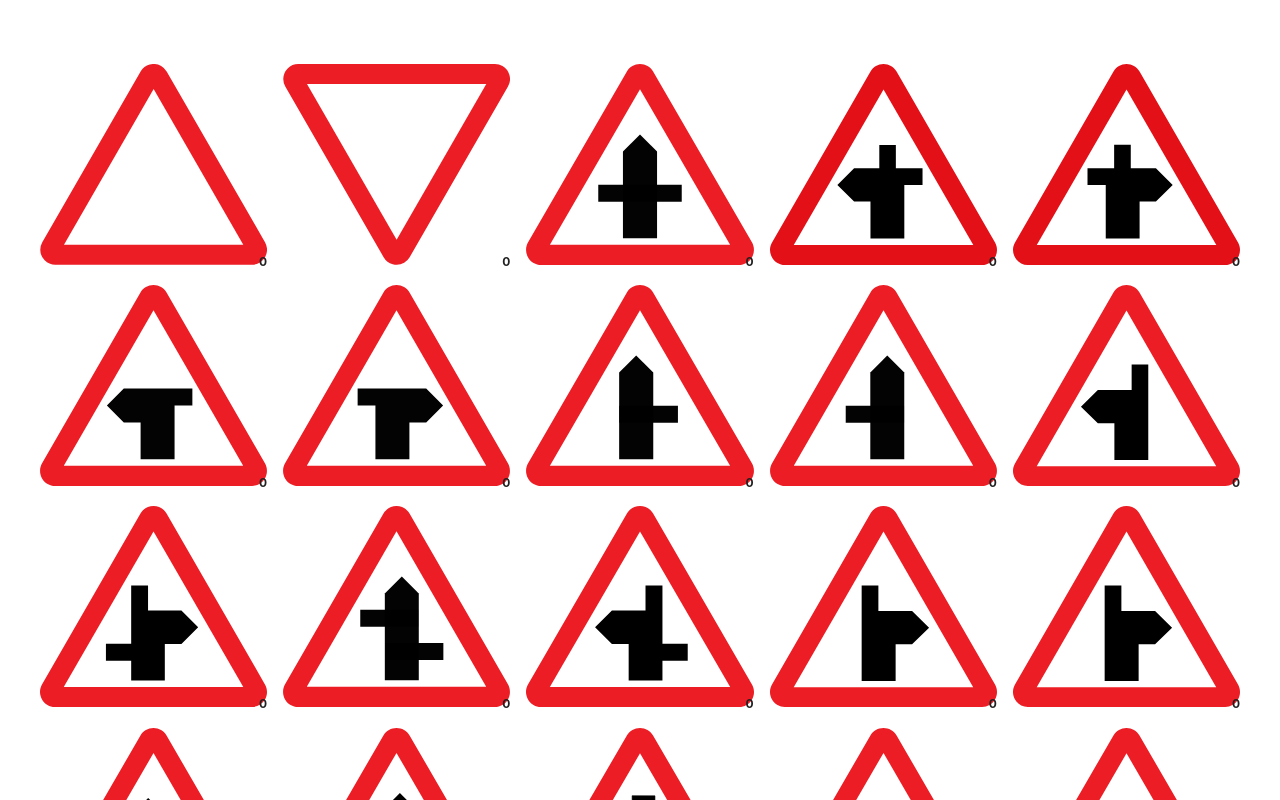
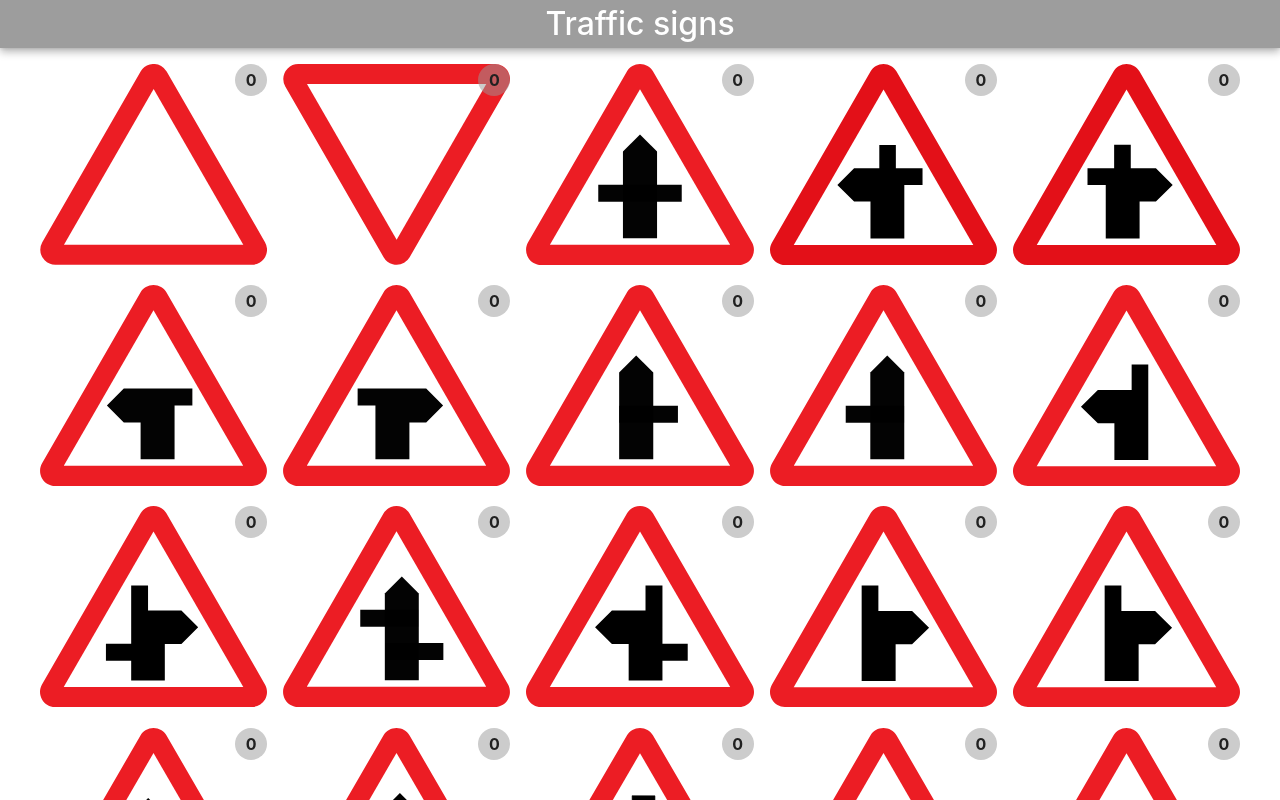
Before and after one commit to euangoddard/traffic-signs, an Angular app: page / in a window 1280 px wide. Shown: the top 800 px of the page. Built offline with nearby package versions, Linux system fonts and the light colour scheme; no server answers.

Commit message:
Improved styles

```diff
--- a/src/app/app.component.html
+++ b/src/app/app.component.html
@@ -1,5 +1,2 @@
-<header>
-
-</header>
-
+<top-bar></top-bar>
 <signs></signs>
--- a/src/app/app.module.ts
+++ b/src/app/app.module.ts
@@ -8,9 +8,10 @@ import { environment } from '../environments/environment';
 import { SignsComponent } from './signs/signs.component';
 import { StateService } from './state.service';
 import { SignComponent } from './sign/sign.component';
+import { TopBarComponent } from './top-bar/top-bar.component';
 
 @NgModule({
-  declarations: [AppComponent, SignsComponent, SignComponent],
+  declarations: [AppComponent, SignsComponent, SignComponent, TopBarComponent],
   imports: [
     BrowserModule,
     ServiceWorkerModule.register('/ngsw-worker.js', {
--- a/src/app/sign/sign.component.scss
+++ /dev/null
@@ -1,17 +0,0 @@
-:host {
-  display: block;
-  position: relative;
-
-  img {
-    width: 100%;
-    height: auto;
-  }
-
-  .counter {
-    position: absolute;
-    bottom: 0;
-    right: 0;
-    font-size: 0.75rem;
-    font-weight: 700;
-  }
-}
--- a/src/app/sign/sign.component.ts
+++ b/src/app/sign/sign.component.ts
@@ -9,7 +9,6 @@ import { StateService } from '../state.service';
 @Component({
   selector: 'sign',
   templateUrl: './sign.component.html',
-  styleUrls: ['./sign.component.scss'],
   changeDetection: ChangeDetectionStrategy.OnPush,
 })
 export class SignComponent {
--- a/src/app/signs/signs.component.scss
+++ /dev/null
@@ -1,19 +0,0 @@
-@import '../../scss/variables';
-
-:host {
-  display: grid;
-  grid-gap: 1rem;
-
-  grid-template-columns: repeat(3, 1fr);
-
-  @media screen and (min-width: 600px) {
-    grid-template-columns: repeat(4, 1fr);
-  }
-
-  @media screen and (min-width: 900px) {
-    grid-template-columns: repeat(5, 1fr);
-  }
-
-  max-width: 1200px;
-  margin: ($header-height + $body-font-size) auto $body-font-size;
-}
--- a/src/app/signs/signs.component.ts
+++ b/src/app/signs/signs.component.ts
@@ -3,7 +3,6 @@ import { ChangeDetectionStrategy, Component } from '@angular/core';
 @Component({
   selector: 'signs',
   templateUrl: './signs.component.html',
-  styleUrls: ['./signs.component.scss'],
   changeDetection: ChangeDetectionStrategy.OnPush,
 })
 export class SignsComponent {
--- /dev/null
+++ b/src/app/top-bar/top-bar.component.html
@@ -0,0 +1,3 @@
+<header class="top-bar">
+  <h1 class="top-bar-title">Traffic signs</h1>
+</header>
--- a/src/styles.scss
+++ b/src/styles.scss
@@ -5,7 +5,7 @@ body {
   font-size: $body-font-size;
   line-height: 1.21;
   font-family: -apple-system, BlinkMacSystemFont, 'Segoe UI', Roboto,
-    Oxygen-Sans, Ubuntu, Cantarell, 'Helvetica Neue', sans-serif;
+  Oxygen-Sans, Ubuntu, Cantarell, 'Helvetica Neue', sans-serif;
   font-weight: 400;
   color: #212121;
   -webkit-font-smoothing: antialiased;
@@ -15,3 +15,70 @@ body {
   margin: 0;
   padding: 0;
 }
+
+signs {
+  display: grid;
+  grid-gap: 1rem;
+
+  grid-template-columns: repeat(3, 1fr);
+
+  @media screen and (min-width: 600px) {
+    grid-template-columns: repeat(4, 1fr);
+  }
+
+  @media screen and (min-width: 900px) {
+    grid-template-columns: repeat(5, 1fr);
+  }
+
+  max-width: 1200px;
+  margin: ($header-height + $body-font-size) auto $body-font-size;
+}
+
+sign {
+  display: block;
+  position: relative;
+
+  img {
+    width: 100%;
+    height: auto;
+  }
+
+  .counter {
+    position: absolute;
+    top: 0;
+    right: 0;
+    font-size: 1rem;
+    line-height: 1;
+    font-weight: 700;
+    display: flex;
+    align-items: center;
+    justify-content: center;
+    padding: 0.5rem;
+    border-radius: 1rem;
+    min-width: 1rem;
+    background-color: rgba(#999, 0.5);
+    user-select: none;
+  }
+}
+
+.top-bar {
+  height: $header-height;
+  position: fixed;
+  top: 0;
+  left: 0;
+  width: 100%;
+  background-color: rgba(#999, 0.96);
+  box-shadow: 0 0 4px rgba(0, 0, 0, .14), 0 4px 8px rgba(0, 0, 0, .28);
+  z-index: 1;
+  display: flex;
+  justify-content: center;
+  align-items: center;
+}
+
+.top-bar-title {
+  font-size: 2rem;
+  color: #fff;
+  margin: 0;
+  line-height: 1;
+  font-weight: 500;
+}
```
Also changed, not shown: src/app/top-bar/top-bar.component.ts (added, +13 -0 lines).
